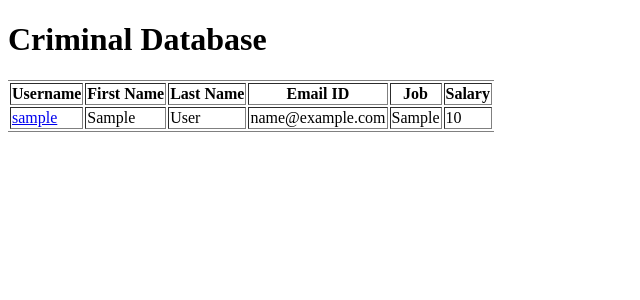
After one commit to amanmj/Police_Management_System, a Django app: a page that uses police/templates/police/criminallist.html in a window 1280 px wide. The commit adds this page. Shown: the top 300 px of the page, without its empty margins (0-640 px from the left). Run offline with Django 3.2, Linux system fonts and the light colour scheme; a user stored in the database is signed in; tables that the repository leaves empty hold one stand-in row (values such as "Sample post").

Commit message:
criminal database listed

```diff
--- a/police/models.py
+++ b/police/models.py
@@ -35,5 +35,5 @@ class Police(models.Model):
 class Civilian(models.Model):
 	user=models.ForeignKey('auth.User',primary_key=True)
 	isCriminal=models.IntegerField()
-	salary=models.IntegerField()
-	job=models.TextField()
+	salary=models.IntegerField(default=0)
+	job=models.TextField(default="None")
--- /dev/null
+++ b/police/templates/police/criminallist.html
@@ -0,0 +1,34 @@
+<!DOCTYPE html>
+<html>
+<head>
+	<title>Criminal List</title>
+</head>
+<body>
+<h1>Criminal Database</h1>
+
+
+<table border=3 frame=hsides rules=columns>
+
+<tr>
+<th>Username</th>
+<th>First Name</th>
+<th>Last Name</th>
+<th>Email ID</th>
+<th>Job</th>
+<th>Salary</th>
+</tr>
+{% for itr in result %}
+
+<tr>
+<td><a href="#">{{itr.user.username}}</a></td>
+<td>{{itr.user.first_name}}</td>
+<td>{{itr.user.last_name}}</td>
+<td>{{itr.user.email}}</td>
+<td>{{itr.job}}</td>
+<td>{{itr.salary}}</td>
+</tr>
+{% endfor %}
+
+</table>
+</body>
+</html>
--- a/police/templates/police/welcome_civilian.html
+++ b/police/templates/police/welcome_civilian.html
@@ -4,7 +4,7 @@
 	<title></title>
 </head>
 <body>
-<h1>Teri bhains ki aankh civilian {{user.username}}</h1>
+<h1>Oye civilian {{user.username}}</h1>
 <p><a href="{% url 'logout' %}">LOGOUT</a></p>
 <p>First Name {{user.first_name}}</p>
 <p>Last Name {{user.last_name}}</p>
--- a/police/urls.py
+++ b/police/urls.py
@@ -11,5 +11,6 @@ urlpatterns = [
     url(r'^civilian/(?P<username>\w+)/$', views.welcomecivilian,name='welcomecivilian'),
     url(r'^civilian/(?P<username>\w+)/edit/$', views.editcivilian,name='editcivilian'),
     url(r'^logout/$',views.logout_user,name='logout'),
-    url(r'^civilian_database/$',views.civiliandatabase,name='civiliandatabase')
+    url(r'^civilian_database/$',views.civiliandatabase,name='civiliandatabase'),
+    url(r'^criminal_database/$',views.criminaldatabase,name='criminaldatabase'),
 ]
--- a/police/views.py
+++ b/police/views.py
@@ -242,3 +242,15 @@ def civiliandatabase(request):
 	else:
 		civilianlist=User_profile.objects.select_related().filter(isPolice=0).order_by('age')
 		return render(request,'police/civilianlist.html',{'result':civilianlist})
+
+def criminaldatabase(request):
+	if not request.user.is_authenticated():
+		messages.error(request, 'you need to login first with a valid policeman account')
+		return redirect('/u/login')
+	if User_profile.objects.get(user=request.user).isPolice==0:
+		logout(request)
+		messages.error(request, 'you are a civilian and the information you requested is highly confidential which is only available to the police')
+		return redirect('/u/login')
+	else:
+		criminallist=Civilian.objects.select_related().filter(isCriminal=1)
+		return render(request,'police/criminallist.html',{'result':criminallist})
```
Also changed, not shown: police/templates/police/welcome_police.html (+6 -6 lines), police/migrations/0005_auto_20160414_1043.py (added), 4 other files.
